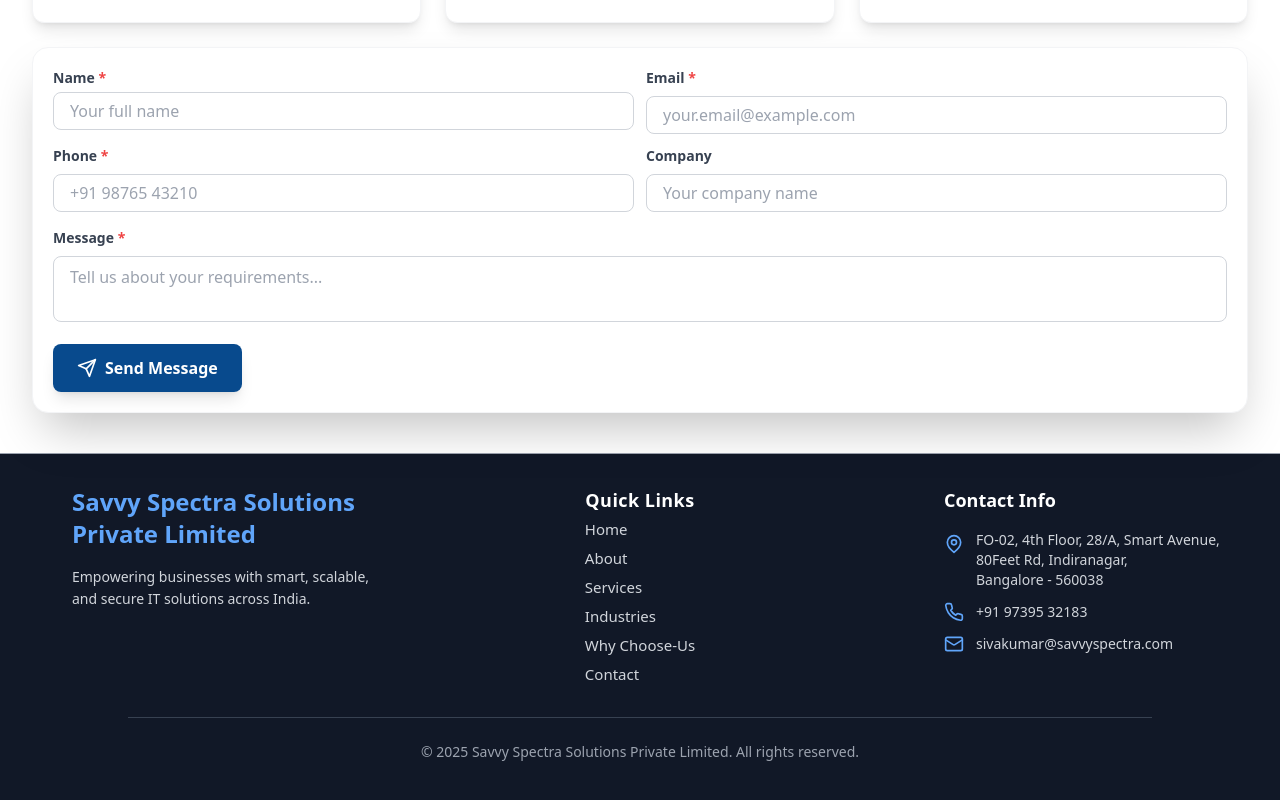
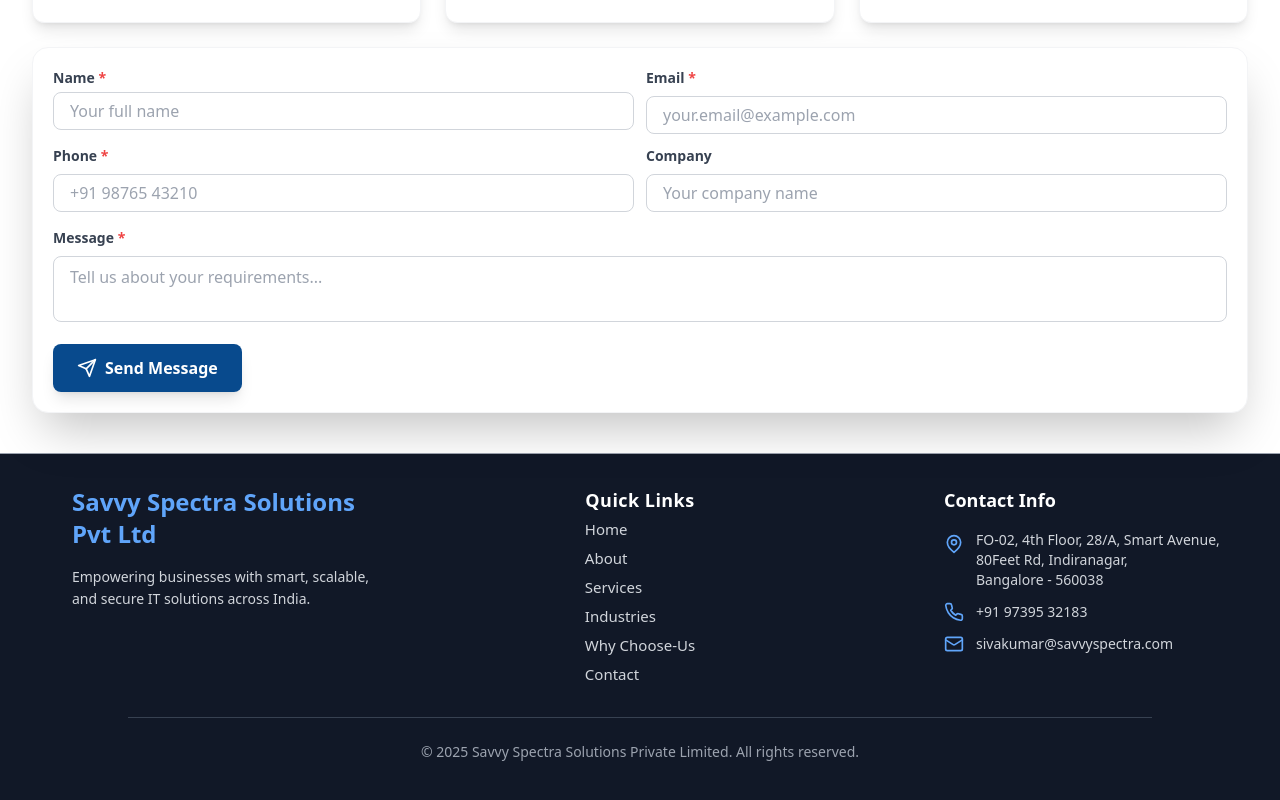
Before and after one commit to kani2905/SAVVYSPECTRA-REBUILDED, a React (Vite) app: page / in a window 1280 px wide. Shown: the part 4031-4831 px from the top of the page. Built offline with nearby package versions, Linux system fonts and the light colour scheme.

Commit message:
updated UI branding colors + icon styles + navbar logo size

```diff
--- a/src/components/Footer.jsx
+++ b/src/components/Footer.jsx
@@ -24,7 +24,7 @@
 
           {/* Brand */}
           <div className="pl-0 md:pl-16 text-center md:text-left">
-            <h3 className="text-2xl font-bold text-blue-400 mb-4">Savvy Spectra Solutions Private Limited</h3>
+            <h3 className="text-2xl font-bold text-blue-400 mb-4">Savvy Spectra Solutions  <br />  Pvt Ltd</h3>
             <p className="text-gray-300 mb-4 text-sm leading-relaxed">
               Empowering businesses with smart, scalable, and secure IT solutions across India.
             </p>
```
